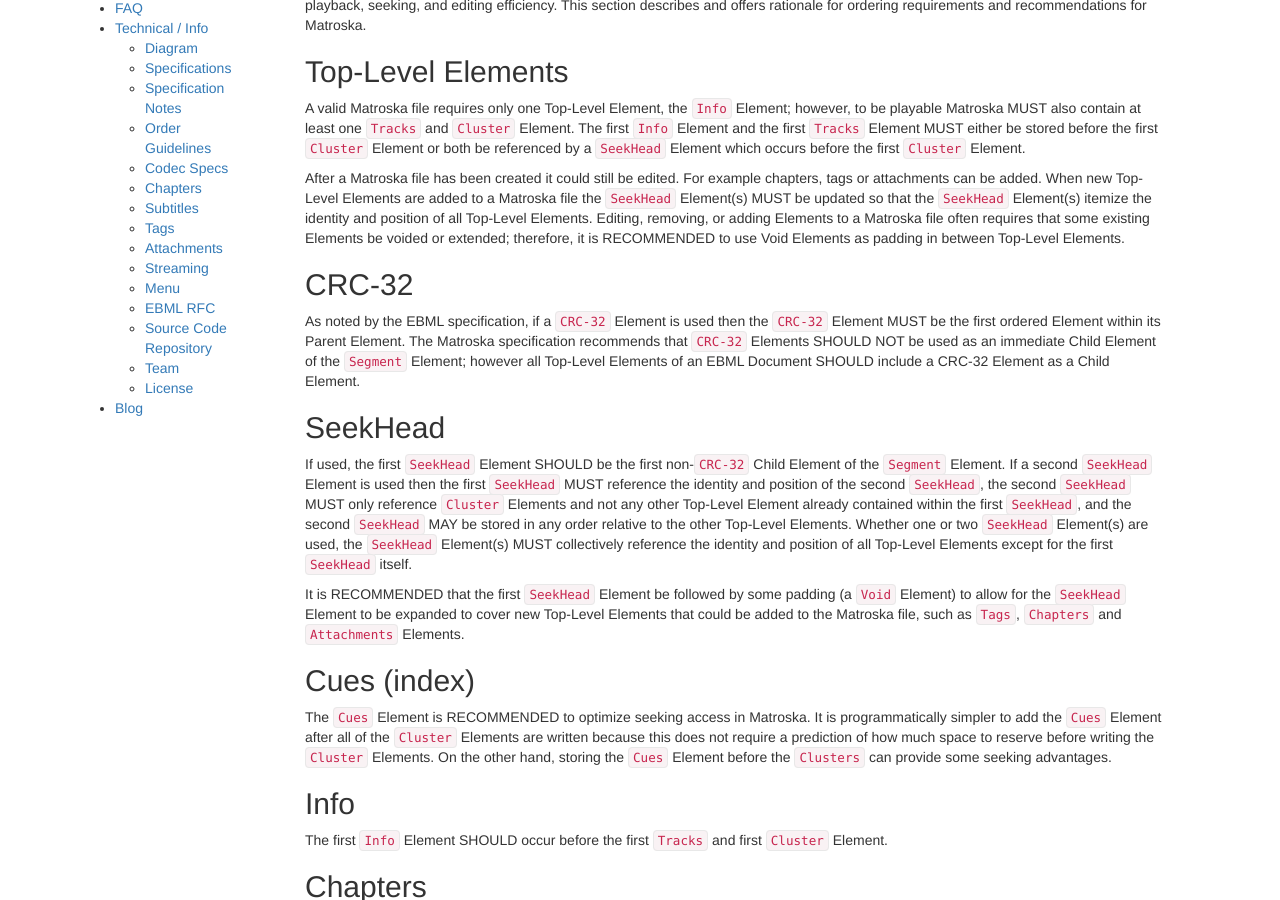
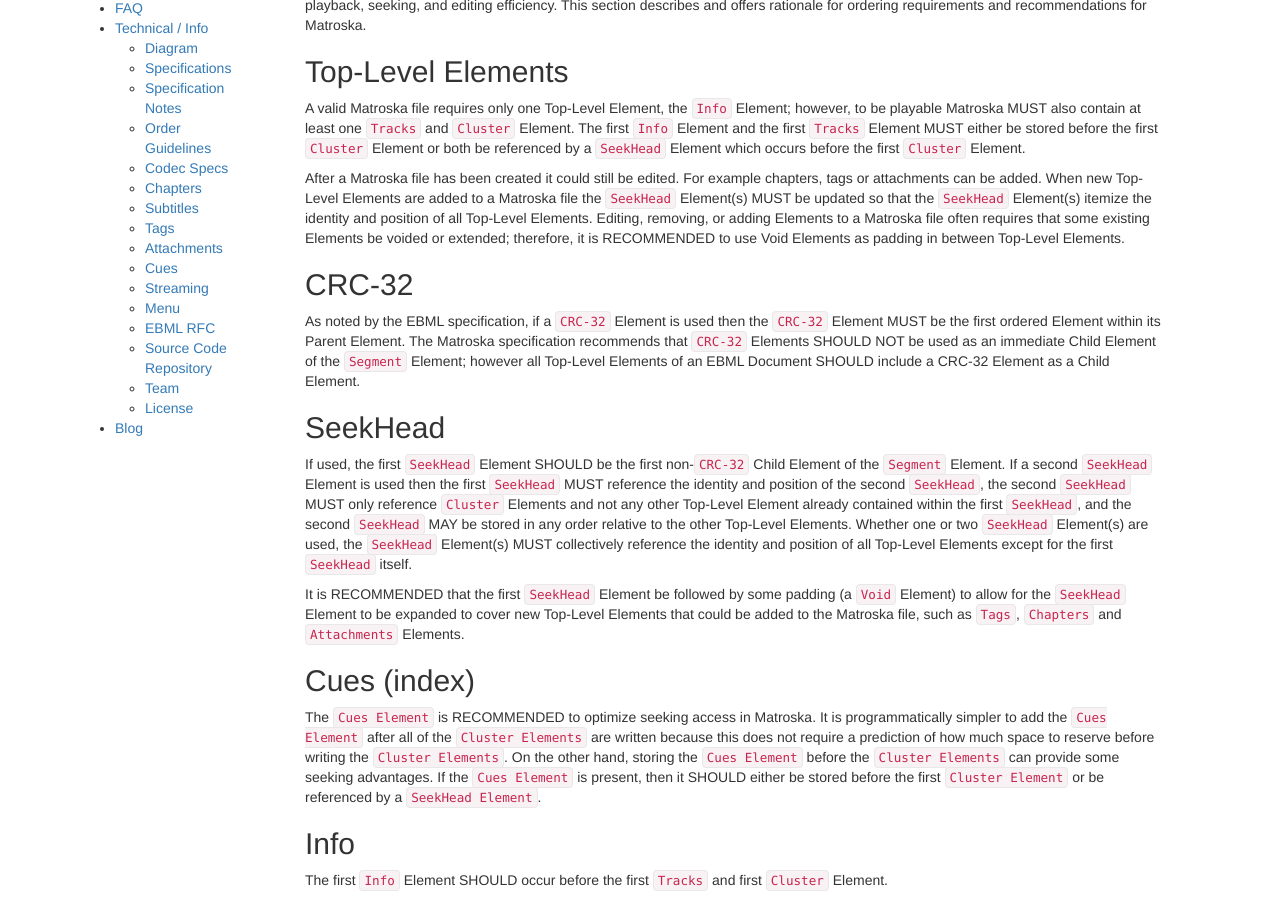
Before and after one commit to ietf-wg-cellar/matroska-specification, a Jekyll site: the page built from order_guidelines.md, in a window 1280 px wide and 900 px high, scrolled down 207 px. Built offline with Jekyll 4.4.1, drawn with Linux system fonts in a browser that asks for light colours.

Commit message:
initial draft of cues documentation

```diff
--- a/_includes/sidebar.html
+++ b/_includes/sidebar.html
@@ -16,6 +16,7 @@
 <li><a href="{{ site.baseurl }}/subtitles.html" title="Subtitles">Subtitles</a></li>
 <li><a href="{{ site.baseurl }}/tagging.html" title="Tag Specifications">Tags</a></li>
 <li><a href="{{ site.baseurl }}/attachments.html" title="Attachments">Attachments</a></li>
+<li><a href="{{ site.baseurl }}/cues.html" title="Cues">Cues</a></li>
 <li><a href="{{ site.baseurl }}/streaming.html" title="Matroska Streaming">Streaming</a></li>
 <li><a href="{{ site.baseurl }}/menu.html" title="Menu Specifications">Menu</a></li>
 <li><a href="https://matroska.org/technical/specs/rfc/index.html" title="EBML RFC">EBML RFC</a></li>
--- a/order_guidelines.md
+++ b/order_guidelines.md
@@ -23,7 +23,7 @@
 
 ## Cues (index)
 
-The `Cues` Element is RECOMMENDED to optimize seeking access in Matroska. It is programmatically simpler to add the `Cues` Element after all of the `Cluster` Elements are written because this does not require a prediction of how much space to reserve before writing the `Cluster` Elements. On the other hand, storing the `Cues` Element before the `Clusters` can provide some seeking advantages.
+The `Cues Element` is RECOMMENDED to optimize seeking access in Matroska. It is programmatically simpler to add the `Cues Element` after all of the `Cluster Elements` are written because this does not require a prediction of how much space to reserve before writing the `Cluster Elements`. On the other hand, storing the `Cues Element` before the `Cluster Elements` can provide some seeking advantages. If the `Cues Element` is present, then it SHOULD either be stored before the first `Cluster Element` or be referenced by a `SeekHead Element`.
 
 ## Info
 
```
Also changed, not shown: cues.md (added, +22 -0 lines), 1 other file.
